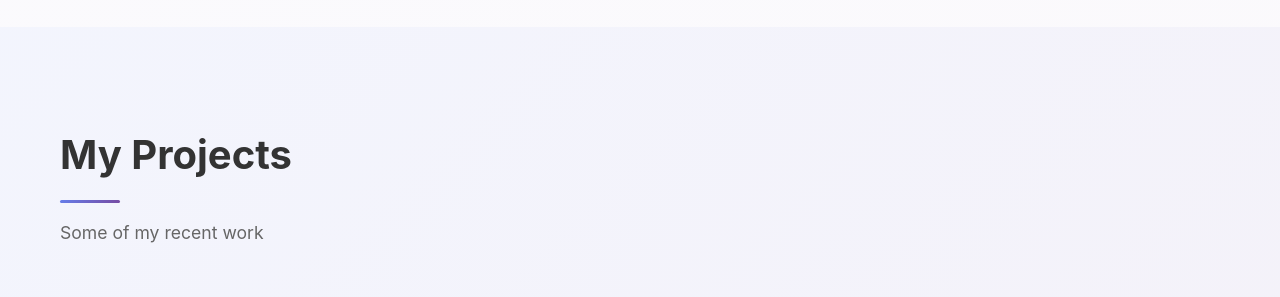
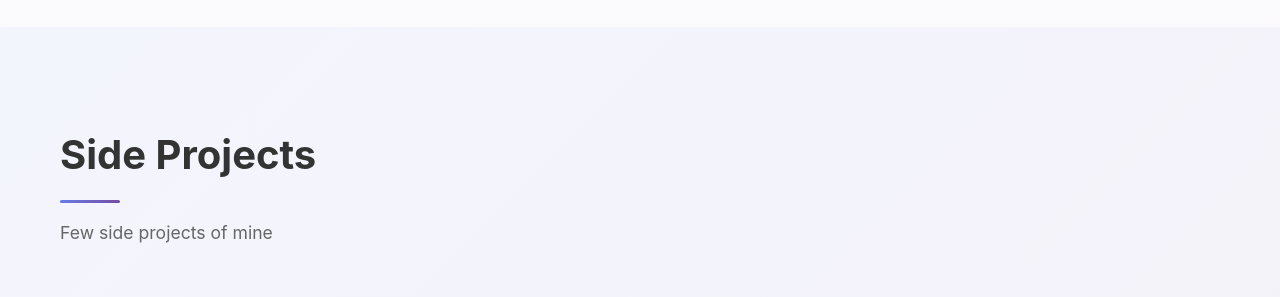
Before and after one commit to SATHV1-K/portfolio, a React (Create React App) app: page / in a window 1280 px wide. Shown: the part 5860-6157 px from the top of the page. Built offline with nearby package versions, Linux system fonts and the light colour scheme.

Commit message:
Update projects section heading and subtitle

```diff
--- a/src/components/Projects.js
+++ b/src/components/Projects.js
@@ -28,8 +28,8 @@ const Projects = () => {
     <section className="projects" id="projects">
       <div className="container">
         <div className="section-header">
-          <h2>My Projects</h2>
-          <p className="section-subtitle">Some of my recent work</p>
+          <h2>Side Projects</h2>
+          <p className="section-subtitle">Few side projects of mine</p>
         </div>
 
         <div className="projects-grid">
```
